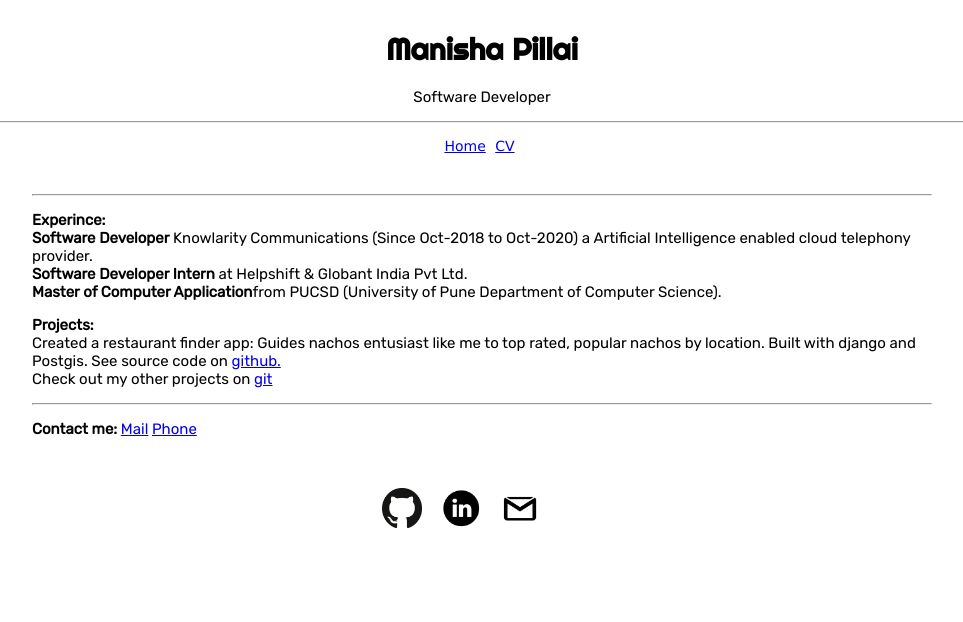
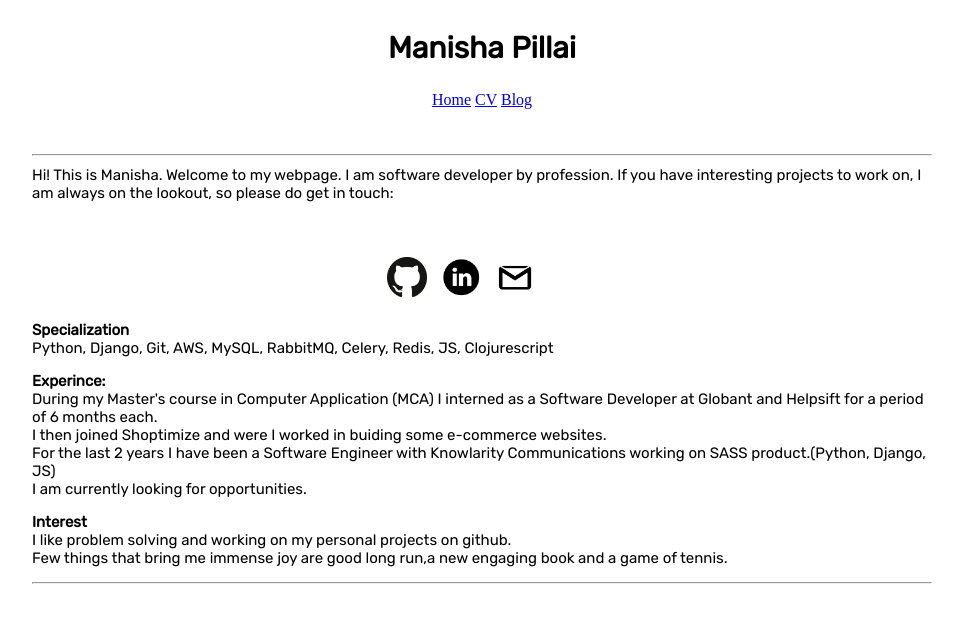
Before and after one commit to manishapb/github-page-old, a plain HTML site: page index.html in a window 1280 px wide. Shown: the whole page, without its empty margins (158-1121 px from the left). Drawn offline with Linux system fonts and the light colour scheme.

Commit message:
update profile

```diff
--- a/index.html
+++ b/index.html
@@ -3,78 +3,57 @@
 <head>
     <title>Manisha Pillai</title>
 	<link href="https://fonts.googleapis.com/css?family=Righteous|Rubik" rel="stylesheet">
-	<style type="text/css">
-		p {
-			font-family: 'Rubik', sans-serif;
-			font-size: 15px;
-		}
-		img {
-			width: 40px;
-			height: 40px;
-		}
-		a {
-
-		}
-	</style>
+        <link rel="stylesheet" href="style/style.css">
 </head>
 <body>
 
     <center>
-    <h1 style="font-family: 'Righteous', cursive; font-size: 30px; margin-top: 30px;">Manisha Pillai</h1>
-    <span class="sub-title">
+        <h1 style="font-family: 'Rubik', cursive; font-size: 30px; margin-top: 30px;">Manisha Pillai</h1>
+    </center>
+
 <p>
-	    Software Developer
+    <div class="hyperlinks">
+        <center>
+            <a href="./">Home</a>
+            <a href="docs/Manisha\Pillai\-\Resume.pdf">CV</a>
+            <a href="/blog">Blog</a><a href="/cv"></a>
+        </center>
+    </div>
 </p>
-    </span>
-</center>
+<div class="content">
     <hr>
     <p>
-    <div class="hyperlinks" style="font-size:14px; font-family:verdana;">
-        <center><a href="./" style="margin-right:5px">Home</a> <a href="docs/Manisha\Pillai\-\Resume.pdf" style="margin-right:5px">CV</a> <!--<a href="/blog">Blog</a><a href="/cv"></a>--></center>
+        Hi! This is Manisha. Welcome to my webpage. I am software developer by profession. If you have interesting projects to work on, I am always on the lookout, so please do get in touch:
+        <div class="links">
+            <a href="https://www.github.com/manishapb"><img src="rsrc/gitlogo.png" /></a>
+            <a href="https://www.linkedin.com/in/manisha-pillai/"><img src="rsrc/linkedinlogo.png" /></a>
+            <a href="mailto:pillaimanisha77@gmail.com"><img src="rsrc/gmaillogo.png" /></a>
         </div>
     </p>
-<div class="content" style="width: 900px; margin: 0 auto; margin-top: 40px;">
-    <hr>
+    <p>
+        <b> Specialization </b>
+        <br>
+        Python, Django, Git, AWS, MySQL, RabbitMQ, Celery, Redis, JS, Clojurescript
+    </p>
         <p>
             <b>Experince:</b>
             <br>
-    <strong>Software Developer</strong>
-    Knowlarity Communications (Since Oct-2018 to Oct-2020) a Artificial Intelligence enabled cloud telephony provider.
+            During my Master's course in Computer Application (MCA) I interned as a Software Developer at Globant and Helpsift for a period of 6 months each.
             <br>
-    <strong>Software Developer Intern</strong> at Helpshift & Globant India Pvt Ltd.
+            I then joined Shoptimize and were I worked in buiding some e-commerce websites.
             <br>
-    <strong>Master of Computer Application</strong>from PUCSD (University of Pune Department of Computer Science).</b>
+            For the last 2 years I have been a Software Engineer with Knowlarity Communications working on SASS product.(Python, Django, JS)
+            <br>
+            I am currently looking for opportunities.
         </p>
         <p>
-    <b>Projects:</b>
+            <b>Interest</b>
             <br>
-    Created a restaurant finder app: Guides nachos entusiast like me to top rated, popular nachos by location.
-    Built with django and Postgis. See source code on <a styel="text-decoration:underline;color:black;" href="https://github.com/Manisha38/restaurant-finder">github.</a>
+            I like problem solving and working on my personal projects on github.
             <br>
-    Check out my other projects on <a styel="text-decoration:underline;color:black;" href="https://www.github.com/Manisha38"> git</a>
+            Few things that bring me immense joy are good long run,a new engaging book and a game of tennis.
         </p>
-
-    <!-- <b>Skills:</b>
-	 <p style="margin-left: 30px; ">
-	 <strong>Languages:</strong>
-	 <br>Fluent:<i> Python</i>
-         <br>Also know: <i> JS, Clojure</i>
-	 <br>
-	 <strong>Tools and Frameworks:</strong> <i>Git, Django, Mysql, Redis, Celery, AWS EC2, Lambda, Linux</i>
-	 </p> -->
-
 <hr>
-<p>
-	<b>Contact me:</b>
-	<a href="mailto:pillaimanisha77@gmail.com">Mail</a>
-	<a href="tel:9545964941">Phone</a>
-</p>
-<div class="links" style="margin-left: 350px; margin-top: 50px;">
-	<a href="https://www.github.com/Manisha38" style="margin-right:15px; height:35px; align-content:center;"><img src="rsrc/gitlogo.png" /></a>
-	<a href="https://www.linkedin.com/in/manisha-pillai/" style="margin-right:15px;"><img src="rsrc/linkedinlogo.png" /></a>
-	<a href="mailto:pillaimanisha77@gmail.com"><img src="rsrc/gmaillogo.png" /></a>
 </div>
-</div>
-
 </body>
 </html>
--- /dev/null
+++ b/style/style.css
@@ -0,0 +1,37 @@
+p {
+    margin-top: 10px;
+    font-family: 'Rubik', sans-serif;
+    font-size: 15px;
+}
+
+img {
+    width: 40px;
+    height: 40px;
+    padding: 5px;
+}
+
+br {
+    margin-bottom: 5px;
+}
+
+.links {
+    margin-left: 350px;
+    margin-top: 50px;
+}
+
+.content {
+    width: 900px;
+    margin: 0 auto;
+    margin-top: 40px;
+}
+
+.hyperlinks {
+    align-content: center;
+    padding: 5px;
+}
+
+.hyperinks a {
+    font-size: 14px;
+    font-family: verdana;
+
+}
```
Lines whose indentation alone changed are shown as unchanged.
